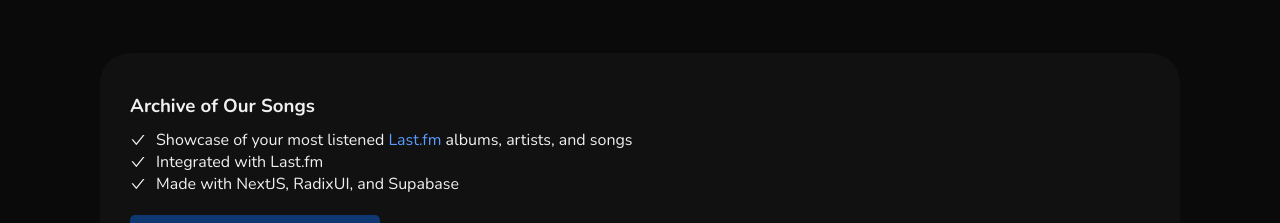
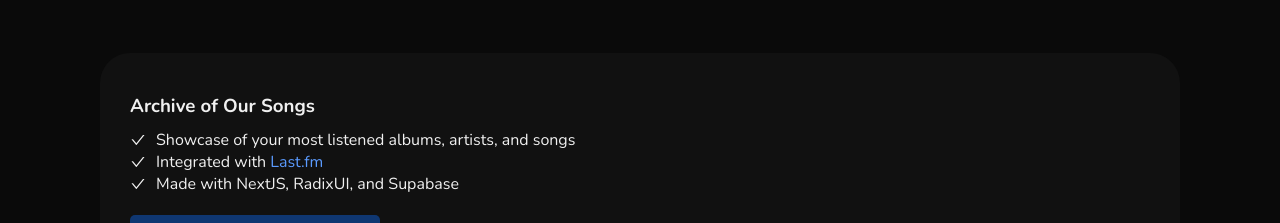
Before and after one commit to gabrielllcunha/gabrielcunhadev, a Next.js app: page /projects in a window 1280 px wide. Shown: the part 2180-2403 px from the top of the page. Built offline with nearby package versions, Linux system fonts and the light colour scheme.

Commit message:
feat: adjusts project info

```diff
--- a/src/components/ProjectsPage/index.js
+++ b/src/components/ProjectsPage/index.js
@@ -61,15 +61,15 @@
           imageSrc={ArchiveOfOurSongsWebsite}
           alt="Archive of Our Songs"
           info={[
+            t('projectsPage.archive_of_our_songs_info_1'),
             <Trans
-              key="archive_of_our_songs_info_1"
-              i18nKey="projectsPage.archive_of_our_songs_info_1"
+              key="archive_of_our_songs_info_2"
+              i18nKey="projectsPage.archive_of_our_songs_info_2"
               ns="pages"
               components={{
                 lastfm: <a href="http://last.fm/" target="_blank" rel="noopener noreferrer" className={styles.inlineLink} />,
               }}
             />,
-            t('projectsPage.archive_of_our_songs_info_2'),
             t('projectsPage.archive_of_our_songs_info_3'),
           ]}
           projectLink="https://archiveofoursongs.vercel.app/"
--- a/src/i18n/translations/en.js
+++ b/src/i18n/translations/en.js
@@ -12,8 +12,8 @@
         alcaris_info_2: 'Projects Showcase',
         alcaris_info_3: 'Made with React, i18next, and CSS',
         archive_of_our_songs: 'Archive of Our Songs',
-        archive_of_our_songs_info_1: 'Showcase of your most listened <lastfm>Last.fm</lastfm> albums, artists, and songs',
-        archive_of_our_songs_info_2: 'Integrated with Last.fm',
+        archive_of_our_songs_info_1: 'Showcase of your most listened albums, artists, and songs',
+        archive_of_our_songs_info_2: 'Integrated with <lastfm>Last.fm</lastfm>',
         archive_of_our_songs_info_3: 'Made with NextJS, RadixUI, and Supabase',
         setembro_amarelo: 'Setembro Amarelo',
         setembro_amarelo_info_1: 'Informational website',
--- a/src/i18n/translations/pt.js
+++ b/src/i18n/translations/pt.js
@@ -12,8 +12,8 @@
         alcaris_info_2: 'Showcase de Projetos',
         alcaris_info_3: 'Feito com React, i18next e CSS',
         archive_of_our_songs: 'Archive of Our Songs',
-        archive_of_our_songs_info_1: 'Showcase dos seus álbuns, artistas e músicas mais ouvidos no <lastfm>Last.fm</lastfm>',
-        archive_of_our_songs_info_2: 'Integrado com o Last.fm',
+        archive_of_our_songs_info_1: 'Showcase dos seus álbuns, artistas e músicas mais ouvidos',
+        archive_of_our_songs_info_2: 'Integrado com o <lastfm>Last.fm</lastfm>',
         archive_of_our_songs_info_3: 'Feito com NextJS, RadixUI e Supabase',
         setembro_amarelo: 'Setembro Amarelo',
         setembro_amarelo_info_1: 'Site informativo',
```
